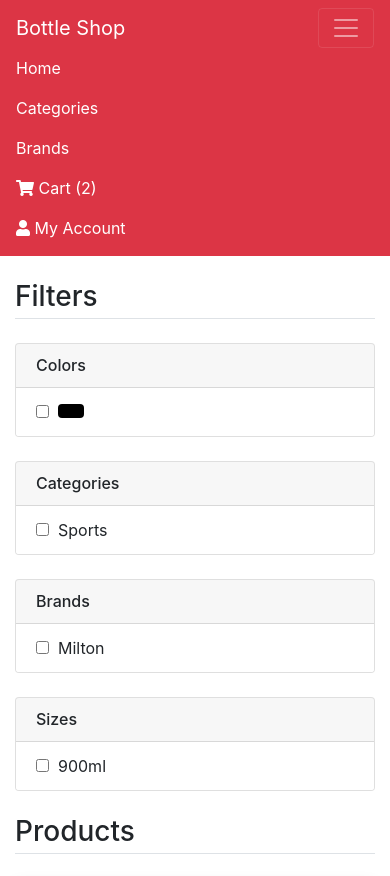
After one commit to anara01/bottleShop, a Django app: page /product-list in a window 390 px wide, after a click that opens the changed part. The commit adds this page. Shown: the top 876 px of the page. Run offline with Django 4.2, Linux system fonts and the light colour scheme; data comes from the database, SQL or seed files in the repository; both versions use the stored data as it was after the commit; some libraries are stand-ins or nearby versions.

Commit message:
brand page & product page

```diff
--- a/main/templates/base.html
+++ b/main/templates/base.html
@@ -29,7 +29,7 @@
 		        <a class="nav-link text-white" href="{% url 'category-list' %}">Categories</a>
 		      </li>
 		      <li class="nav-item">
-		        <a class="nav-link text-white" href="/brands.php">Brands</a>
+		        <a class="nav-link text-white" href="{% url 'brand-list' %}">Brands</a>
 		      </li>
 		      <li class="nav-item">
 		        <a class="nav-link text-white" href="/cart.php"><i class="fa fa-shopping-cart"></i> Cart (2)</a>
--- a/main/templates/index.html
+++ b/main/templates/index.html
@@ -49,6 +49,6 @@
 			</div>
 		</div>
 	</div>
-	<p class="my-4 text-center"><a href="/products.php" class="btn btn-dark btn-sm">All Products <i class="fa fa-long-arrow-alt-right"></i></a></p>
+	<p class="my-4 text-center"><a href="{% url 'product-list' %}" class="btn btn-dark btn-sm">All Products <i class="fa fa-long-arrow-alt-right"></i></a></p>
 </main>
 {% endblock %}
--- /dev/null
+++ b/main/templates/product_list.html
@@ -0,0 +1,87 @@
+{% extends 'base.html' %}
+{% load static %}
+{% block content %}
+<main class="container my-4">
+	<div class="row">
+		<!-- Filters -->
+		<div class="col-md-3">
+			<h3 class="mb-4 border-bottom pb-1">Filters</h3>
+			<!-- Filter 1 -->
+			<div class="card mb-4">
+				<h6 class="card-header">Colors</h6>
+				<div class="list-group list-group-flush">
+					{% for color in colors %}
+					<li class="list-group-item">
+						<input value="{{color.color__id}}" type="checkbox" />&nbsp;
+						<button class="btn" style="background-color: {{color.color__color_code}}; margin-top:-5px"></button>
+					</li>
+					{% endfor %}
+				</div>
+			</div>
+			<!-- Filter 2 -->
+			<div class="card mb-4">
+				<h6 class="card-header">Categories</h6>
+				<div class="list-group list-group-flush">
+					{% for cat in cats %}
+					<li class="list-group-item">
+						<input value="{{cat.category__id}}" type="checkbox" />&nbsp;
+						{{cat.category__title}}
+					</li>
+					{% endfor %}
+				</div>
+			</div>
+			<!-- Filter 3 -->
+			<div class="card mb-4">
+				<h6 class="card-header">Brands</h6>
+				<div class="list-group list-group-flush">
+					{% for brand in brands %}
+					<li class="list-group-item">
+						<input value="{{brand.brand__id}}" type="checkbox" />&nbsp;
+						{{brand.brand__title}}
+					</li>
+					{% endfor %}
+				</div>
+			</div>
+			<!-- Filter 3 -->
+			<div class="card mb-4">
+				<h6 class="card-header">Sizes</h6>
+				<div class="list-group list-group-flush">
+					{% for size in sizes %}
+					<li class="list-group-item">
+						<input value="{{size.size__id}}" type="checkbox" />&nbsp;
+						{{size.size__title}}
+					</li>
+					{% endfor %}
+				</div>
+			</div>
+		</div>
+		<div class="col-md-9">
+			<!-- Products -->
+			<h3 class="mb-4 border-bottom pb-1">
+				Products
+			</h3>
+			<div class="row">
+				{% for product in data %}
+				<div class="col-md-4 mb-4">
+					<div class="card shadow">
+					  <a href="/product/{{product.slug}}/{{product.id}}"><img src="/media/{{product.image}}" class="card-img-top" alt="{{product.title}}"></a>
+					  <div class="card-body">
+					    <h6 class="card-text"><a href="/product/{{product.slug}}/{{product.id}}">{{product.title}}</a></h6>
+					  </div>
+					  <div class="card-footer">
+					  	<button class="btn btn-sm btn-primary"><i class="fa fa-shopping-cart"></i></button>
+					  	<button class="btn btn-sm btn-danger"><i class="fa fa-heart"></i></button>
+					  	<span class="float-right">
+					  		4.5/5
+					  		<i class="fa fa-star text-warning"></i>
+					  	</span>
+					  </div>
+					</div>
+				</div>
+				{% endfor %}
+			</div>
+			<p class="my-4 text-center"><a href="<?php echo $baseUrl; ?>/products.php" class="btn btn-dark btn-sm">Load More <i class="fa fa-sync"></i></a></p>
+		</div>
+	</div>
+</main>
+{% endblock %}
--- a/main/urls.py
+++ b/main/urls.py
@@ -8,6 +8,8 @@ from django.conf.urls.static import static
 urlpatterns = [
     path('', home, name='home'),
     path('category-list', category_list, name='category-list'),
+    path('brand-list', brand_list, name='brand-list'),
+    path('product-list', product_list, name='product-list'),
 ]
 
 if settings.DEBUG:
--- a/main/views.py
+++ b/main/views.py
@@ -1,5 +1,5 @@
 from django.shortcuts import render
-from .models import Category
+from .models import *
 
 # Home Page
 
@@ -15,3 +15,24 @@ def category_list(request):
 
 
 # Brands
+def brand_list(request):
+    data = Brand.objects.all().order_by('-id')
+    return render(request, 'brand_list.html', {'data': data})
+
+
+# Product List
+def product_list(request):
+    data = Product.objects.all().order_by('-id')
+    cats = Product.objects.distinct().values('category__title', 'category__id')
+    brands = Product.objects.distinct().values('brand__title', 'brand__id')
+    colors = ProductAttribute.objects.distinct().values('color__title',
+                                                        'color__id', 'color__color_code')
+    sizes = ProductAttribute.objects.distinct().values('size__title', 'size__id')
+    return render(request, 'product_list.html',
+                  {
+                      'data': data,
+                      'cats': cats,
+                      'brands': brands,
+                      'colors': colors,
+                      'sizes': sizes,
+                  })
```
Also changed, not shown: main/templates/brand_list.html (added, +22 -0 lines), db.sqlite3, product_imgs/1601975965814_6.jpg (deleted).
